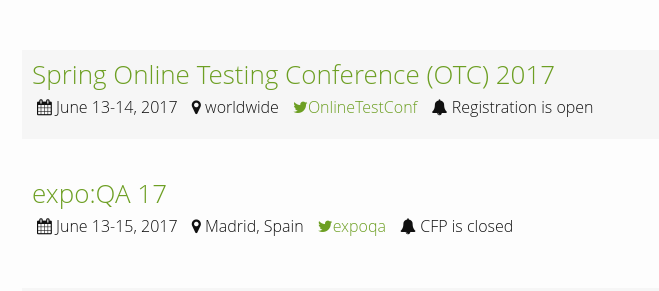
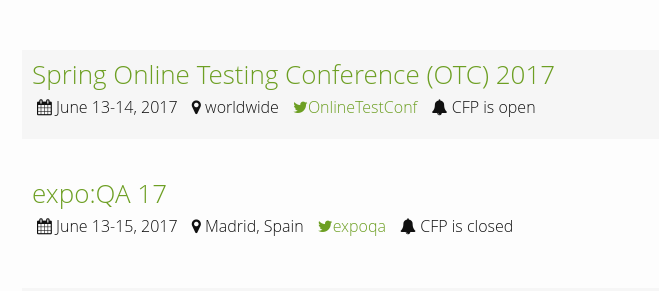
Before and after one commit to TestingConferences/testingconferences.github.io, a Jekyll site: the page built from index.html, in a window 1280 px wide and 900 px high, scrolled down 2765 px. Shown: the part 164-455 px from the top of the window, without its empty margins (248-907 px from the left). Built offline with Jekyll 4.4.1, drawn with Linux system fonts in a browser that asks for light colours.

Commit message:
Updated status for Online Testing Conf

```diff
--- a/_data/current.yml
+++ b/_data/current.yml
@@ -158,7 +158,7 @@
   dates: "June 13-14, 2017"
   url: http://onlinetestconf.com
   twitter: OnlineTestConf
-  status: Registration is open
+  status: CFP is open
 
 - name: expo:QA 17
   location: Madrid, Spain
```
